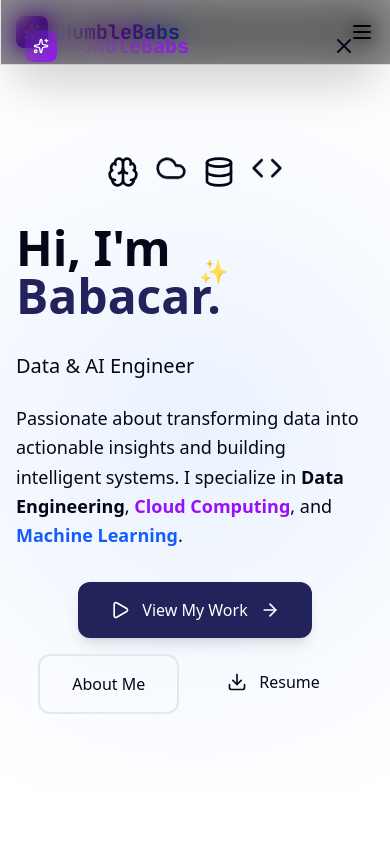
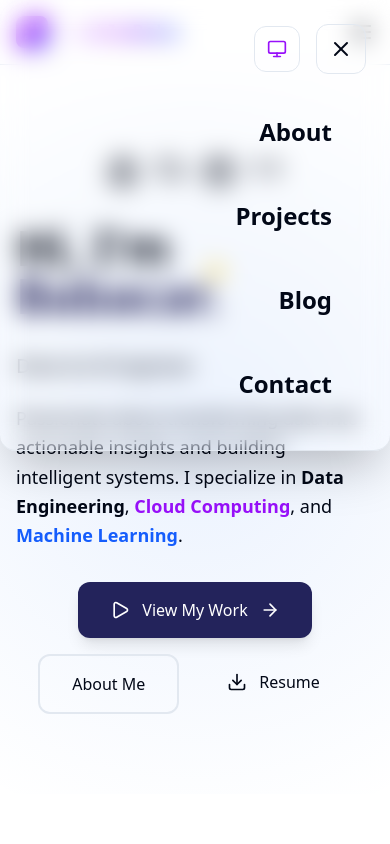
Before and after one commit to HumbledDS/humblebabs, a Next.js app: page / in a window 390 px wide. Both pictures are taken after a click on the button "Open main menu". Shown: the top 844 px of the page. Built offline with nearby package versions, Linux system fonts and the light colour scheme.

Commit message:
fixed mobile menu dropdown

```diff
--- a/src/components/layout/header.tsx
+++ b/src/components/layout/header.tsx
@@ -36,7 +36,42 @@ export function Header() {
     return () => window.removeEventListener('scroll', handleScroll)
   }, [])
 
+  // Handle scroll to close mobile menu
+  useEffect(() => {
+    const handleScroll = () => {
+      if (mobileMenuOpen) {
+        setMobileMenuOpen(false)
+      }
+    }
+
+    if (mobileMenuOpen) {
+      window.addEventListener('scroll', handleScroll)
+    }
+
+    return () => {
+      window.removeEventListener('scroll', handleScroll)
+    }
+  }, [mobileMenuOpen])
+
+  // Handle escape key to close mobile menu
+  useEffect(() => {
+    const handleEscape = (e: KeyboardEvent) => {
+      if (e.key === 'Escape' && mobileMenuOpen) {
+        setMobileMenuOpen(false)
+      }
+    }
+
+    if (mobileMenuOpen) {
+      document.addEventListener('keydown', handleEscape)
+    }
+
+    return () => {
+      document.removeEventListener('keydown', handleEscape)
+    }
+  }, [mobileMenuOpen])
+
   return (
+    <>
       <motion.header
         initial={{ y: -100, opacity: 0 }}
         animate={{ y: 0, opacity: 1 }}
@@ -188,55 +223,77 @@ export function Header() {
             )}
           </div>
         </nav>
+      </motion.header>
 
-      {/* Enhanced mobile menu */}
+      {/* Mobile menu - Now moved outside header and with proper z-index */}
       <AnimatePresence>
         {mobileMenuOpen && (
+          <>
+            {/* Backdrop - no backdrop blur, just transparency */}
             <motion.div
               initial={{ opacity: 0 }}
               animate={{ opacity: 1 }}
               exit={{ opacity: 0 }}
-            className="lg:hidden"
-          >
-            <motion.div
-              className="fixed inset-0 z-40 bg-black/40 backdrop-blur-sm"
-              initial={{ opacity: 0 }}
-              animate={{ opacity: 1 }}
-              exit={{ opacity: 0 }}
+              transition={{ duration: 0.2 }}
+              className="fixed inset-0 z-[60] bg-background/20"
               onClick={() => setMobileMenuOpen(false)}
             />
+
+            {/* Mobile menu panel - shorter height with blur only on menu */}
             <motion.div
-              initial={{ opacity: 0, x: "100%" }}
-              animate={{ opacity: 1, x: 0 }}
-              exit={{ opacity: 0, x: "100%" }}
-              transition={{ type: "spring", damping: 25, stiffness: 200 }}
-              className="fixed inset-y-0 right-0 z-50 w-full overflow-y-auto bg-background/95 backdrop-blur-xl px-6 py-6 sm:max-w-sm border-l border-border/50 shadow-2xl"
+              initial={{ opacity: 0, y: -20 }}
+              animate={{ opacity: 1, y: 0 }}
+              exit={{ opacity: 0, y: -20 }}
+              transition={{ duration: 0.3, ease: "easeInOut" }}
+              className="fixed top-0 left-0 right-0 z-[70] bg-background/90 backdrop-blur-md shadow-2xl border-b border-border/50 rounded-b-2xl"
+              style={{ height: 'auto', maxHeight: '60vh' }}
             >
-              {/* Mobile header */}
-              <div className="flex items-center justify-between mb-8">
-                <Link href="/" className="group">
-                  <div className="flex items-center gap-3">
-                    <div className="w-8 h-8 rounded-lg bg-gradient-to-br from-primary to-purple-600 flex items-center justify-center">
-                      <Sparkles className="w-4 h-4 text-white" />
-                    </div>
-                    <span className="font-jetbrains-mono text-xl font-bold bg-gradient-to-r from-primary to-purple-600 bg-clip-text text-transparent">
-                      HumbleBabs
-                    </span>
-                  </div>
-                </Link>
+              {/* Top bar: X and theme toggle */}
+              <div className="flex items-center justify-end gap-4 p-6">
+                {mounted && (
                   <motion.button
-                  whileHover={{ scale: 1.1, rotate: 90 }}
-                  whileTap={{ scale: 0.95 }}
+                    whileHover={{ scale: 1.1 }}
+                    whileTap={{ scale: 0.9 }}
+                    onClick={() => {
+                      setTheme(theme === "dark" ? "light" : "dark")
+                      setMobileMenuOpen(false)
+                    }}
+                    className="rounded-xl p-3 text-foreground hover:bg-muted/50 transition-all duration-300 border border-border/30"
+                    aria-label="Toggle theme"
+                  >
+                    <AnimatePresence mode="wait">
+                      <motion.div
+                        key={theme}
+                        initial={{ opacity: 0, rotate: -180 }}
+                        animate={{ opacity: 1, rotate: 0 }}
+                        exit={{ opacity: 0, rotate: 180 }}
+                        transition={{ duration: 0.3 }}
+                      >
+                        {theme === "dark" ? (
+                          <Sun className="h-5 w-5 text-yellow-500" />
+                        ) : theme === "light" ? (
+                          <Moon className="h-5 w-5 text-blue-600" />
+                        ) : (
+                          <Monitor className="h-5 w-5 text-purple-600" />
+                        )}
+                      </motion.div>
+                    </AnimatePresence>
+                  </motion.button>
+                )}
+                <motion.button
+                  whileHover={{ scale: 1.1 }}
+                  whileTap={{ scale: 0.9 }}
                   type="button"
-                  className="rounded-xl p-2.5 text-foreground hover:bg-muted/50 transition-all duration-300"
+                  className="rounded-xl p-3 text-foreground hover:bg-muted/50 transition-all duration-300 border border-border/30"
                   onClick={() => setMobileMenuOpen(false)}
+                  aria-label="Close menu"
                 >
                   <X className="h-6 w-6" />
                 </motion.button>
               </div>
 
-              {/* Mobile navigation */}
-              <div className="space-y-2">
+              {/* Navigation links */}
+              <div className="flex flex-col items-end px-8 space-y-4 pb-8">
                 {navigation.map((item, index) => {
                   const isActive = pathname === item.href
                   return (
@@ -245,23 +302,76 @@ export function Header() {
                       initial={{ opacity: 0, x: 20 }}
                       animate={{ opacity: 1, x: 0 }}
                       transition={{ delay: index * 0.1 }}
+                      className="w-full max-w-xs"
+                      whileHover="hover"
                     >
                       <Link
                         href={item.href}
-                        className={`flex items-center gap-3 rounded-xl px-4 py-3 text-base font-medium transition-all duration-300 ${
+                        className={`relative flex items-center justify-end rounded-xl px-6 py-4 text-2xl font-bold transition-all duration-300 w-full group overflow-hidden ${
                           isActive
-                            ? 'bg-primary/10 text-primary border border-primary/20'
-                            : 'text-foreground hover:bg-muted/50 hover:text-primary'
+                            ? 'bg-gradient-to-l from-primary/20 to-primary/10 text-primary border-2 border-primary/40 shadow-lg shadow-primary/20'
+                            : 'text-foreground hover:bg-gradient-to-l hover:from-primary/10 hover:to-primary/5 hover:text-primary hover:border-primary/20 border-2 border-transparent'
                         }`}
                         onClick={() => setMobileMenuOpen(false)}
                       >
-                        {item.name}
+                        {/* Animated background effect */}
+                        <motion.div
+                          className="absolute inset-0 bg-gradient-to-l from-primary/5 to-transparent opacity-0 group-hover:opacity-100 transition-opacity duration-300"
+                          variants={{
+                            hover: { scale: 1.02 }
+                          }}
+                        />
+
+                        {/* Text content */}
+                        <span className="ml-auto relative z-10">{item.name}</span>
+
+                        {/* Active indicator - much more prominent */}
                         {isActive && (
                           <motion.div
-                            className="ml-auto w-2 h-2 bg-primary rounded-full"
-                            initial={{ scale: 0 }}
-                            animate={{ scale: 1 }}
-                            transition={{ type: "spring", stiffness: 400, damping: 10 }}
+                            initial={{ scale: 0, opacity: 0 }}
+                            animate={{ scale: 1, opacity: 1 }}
+                            className="flex items-center gap-2 ml-3 relative z-10"
+                          >
+                            <motion.div
+                              className="w-3 h-3 bg-primary rounded-full shadow-lg shadow-primary/50"
+                              animate={{
+                                scale: [1, 1.2, 1],
+                                boxShadow: ["0 0 10px rgba(var(--primary), 0.5)", "0 0 20px rgba(var(--primary), 0.8)", "0 0 10px rgba(var(--primary), 0.5)"]
+                              }}
+                              transition={{
+                                duration: 2,
+                                repeat: Infinity,
+                                ease: "easeInOut"
+                              }}
+                            />
+                            <motion.div
+                              className="w-1 h-1 bg-primary/60 rounded-full"
+                              animate={{ opacity: [0.6, 1, 0.6] }}
+                              transition={{
+                                duration: 1.5,
+                                repeat: Infinity,
+                                ease: "easeInOut"
+                              }}
+                            />
+                          </motion.div>
+                        )}
+
+                        {/* Hover underline indicator */}
+                        {!isActive && (
+                          <motion.div
+                            className="absolute bottom-2 left-46 right-6 h-0.5 bg-gradient-to-r from-primary/60 to-purple-600/60 z-10"
+                            variants={{
+                              hover: {
+                                opacity: 1,
+                                scaleX: 1
+                              }
+                            }}
+                            initial={{
+                              opacity: 0,
+                              scaleX: 0
+                            }}
+                            transition={{ duration: 0.3, ease: "easeInOut" }}
+                            style={{ originX: 1 }}
                           />
                         )}
                       </Link>
@@ -269,36 +379,10 @@ export function Header() {
                   )
                 })}
               </div>
-
-              {/* Mobile theme toggle */}
-              <div className="mt-8 pt-6 border-t border-border/30">
-                {mounted && (
-                  <motion.button
-                    whileHover={{ scale: 1.02 }}
-                    whileTap={{ scale: 0.98 }}
-                    onClick={() => {
-                      setTheme(theme === "dark" ? "light" : "dark")
-                      setMobileMenuOpen(false)
-                    }}
-                    className="flex w-full items-center gap-3 rounded-xl px-4 py-3 text-base font-medium text-foreground hover:bg-muted/50 transition-all duration-300"
-                  >
-                    <div className="w-5 h-5 flex items-center justify-center">
-                      {theme === "dark" ? (
-                        <Sun className="h-5 w-5 text-yellow-500" />
-                      ) : theme === "light" ? (
-                        <Moon className="h-5 w-5 text-blue-600" />
-                      ) : (
-                        <Monitor className="h-5 w-5 text-purple-600" />
-                      )}
-                    </div>
-                    {theme === "dark" ? "Light Mode" : theme === "light" ? "Dark Mode" : "System Theme"}
-                  </motion.button>
-                )}
-              </div>
             </motion.div>
-          </motion.div>
+          </>
         )}
       </AnimatePresence>
-    </motion.header>
+    </>
   )
 }
--- a/tailwind.config.ts
+++ b/tailwind.config.ts
@@ -1,13 +1,21 @@
 import type { Config } from 'tailwindcss'
 
 const config: Config = {
-  content: [
+  content: {
+    files: [
       './src/pages/**/*.{js,ts,jsx,tsx,mdx}',
       './src/components/**/*.{js,ts,jsx,tsx,mdx}',
       './src/app/**/*.{js,ts,jsx,tsx,mdx}',
       './components/**/*.{js,ts,jsx,tsx,mdx}',
       './content/**/*.{js,ts,jsx,tsx,mdx}',
     ],
+    safelist: [
+      'absolute',
+      'relative',
+      'fixed',
+      'sticky',
+    ],
+  },
   darkMode: 'class',
   theme: {
     extend: {
```
Lines whose indentation alone changed are shown as unchanged.
